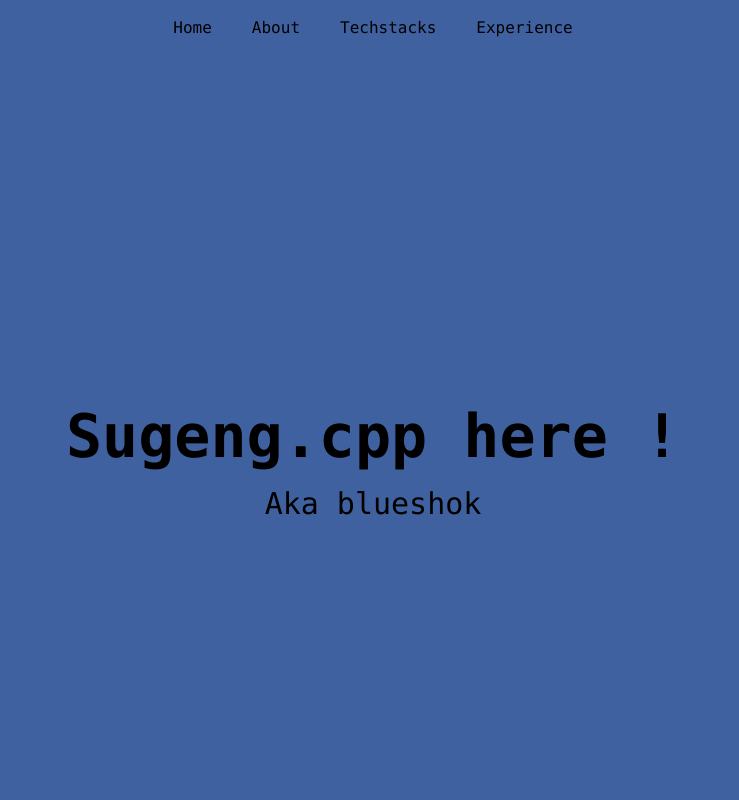
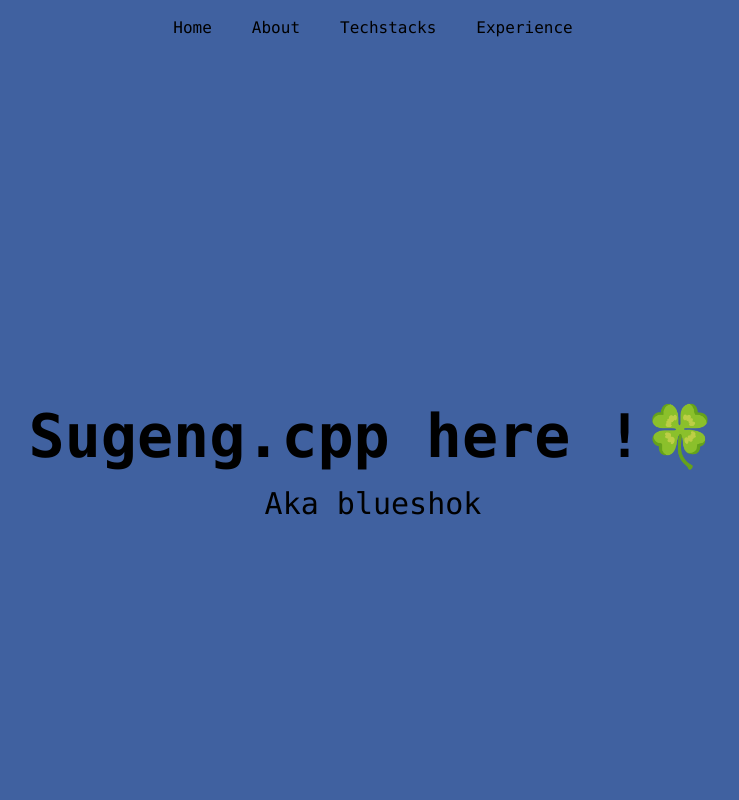
Before and after one commit to NaufalF121/Sugeng-Pages, a Nuxt app: page / in a window 1280 px wide. Shown: the top 800 px of the page, without its empty margins (267-1006 px from the left). Built offline with nearby package versions, Linux system fonts and the light colour scheme.

Commit message:
section navigation

```diff
--- a/components/About.vue
+++ b/components/About.vue
@@ -1,6 +1,8 @@
 <template>
-    <div class="flex flex-col w-full h-dvh bg-nijika justify-center items-center gap-5">
-        <h1 class="text-6xl font-mono font-bold">About</h1>
-        <p class="text-2xl font-mono">I am a fullstack developer</p>
-    </div>
+    <section class="w-full h-dhv" id="about">
+        <div class="flex flex-col w-full h-dvh bg-nijika justify-center items-center gap-5">
+            <h1 class="text-6xl font-mono font-bold">About</h1>
+            <p class="text-2xl font-mono">I am a fullstack developer</p>
+        </div>
+    </section>
 </template>
--- a/components/Header.vue
+++ b/components/Header.vue
@@ -1,8 +1,8 @@
 <template>
     <div class="flex flex-row w-full h-14 sticky top-0 bg-transparent items-center pl-5 justify-center pr-5 gap-10">
-        <p class="text-black font-mono">Home</p>
-        <p class="text-black font-mono">About</p>
-        <p class="text-black font-mono">Techstacks</p>
-        <p class="text-black font-mono">Experience</p>
+        <a href="#home" class="text-black font-mono">Home</a>
+        <a href="#about" class="text-black font-mono">About</a>
+        <a class="text-black font-mono">Techstacks</a>
+        <a class="text-black font-mono">Experience</a>
     </div>
 </template>
--- a/components/Home.vue
+++ b/components/Home.vue
@@ -11,7 +11,7 @@ export default {
     methods: {
         deleteWriter() {
             const element = document.getElementById("name");
-            if (!element){
+            if (!element) {
                 console.log("Element not found");
                 return;
             }
@@ -33,7 +33,7 @@ export default {
         },
         typeWriter() {
             const element = document.getElementById("name");
-            if (!element){
+            if (!element) {
                 console.log("Element not found");
                 return;
             }
@@ -55,8 +55,11 @@ export default {
 </script>
 
 <template>
-    <div class="flex flex-col w-full h-dvh bg-yamada justify-center items-center gap-5">
-      <h1 class="text-6xl font-mono font-bold">Sugeng.cpp here !</h1>
-      <h2 id="name" class="text-3xl font-mono">Aka </h2>
-</div>
+    <section id="home">
+        <div class="flex flex-col w-full h-dvh bg-yamada justify-center items-center gap-5">
+            <h1 class="text-6xl font-mono font-bold">Sugeng.cpp here !🍀</h1>
+            <h2 id="name" class="text-3xl font-mono">Aka </h2>
+        </div>
+    </section>
+
 </template>
```
Also changed, not shown: app.vue (+5 -2 lines).
